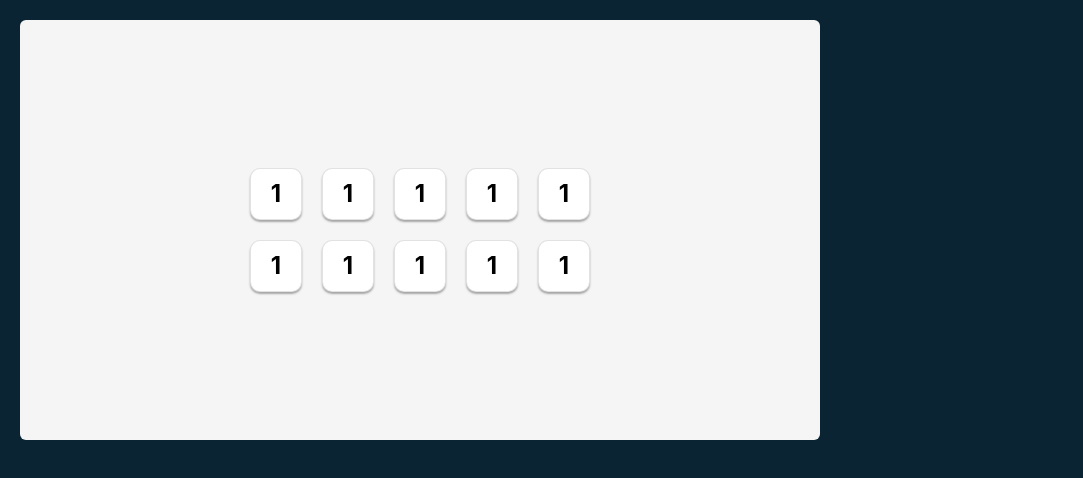
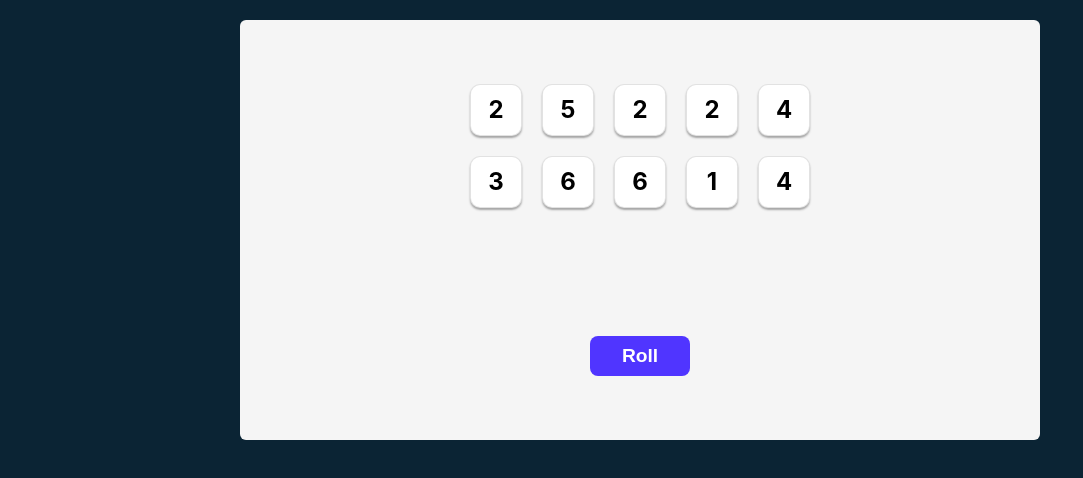
Before and after one commit to EnFuegoV3/Tenzies, a React (Vite) app: page / in a window 1280 px wide. Shown: the top 478 px of the page, without its empty margins (0-1083 px from the left). Built offline with nearby package versions, Linux system fonts and the light colour scheme.

Commit message:
add dice array, roll function, dice elements

```diff
--- a/src/App.jsx
+++ b/src/App.jsx
@@ -5,21 +5,29 @@
 
 function App() {
 
+  const [dice, setDice] = useState(allNewDice());
+
+  const diceElements = dice.map((dieNum, index) => <Die key={index} value={dieNum} />)
+
+  function allNewDice() {
+    const newDice = [];
+    for(let n = 0; n < 10; n++){
+      newDice.push(Math.ceil(Math.random() * 6));
+    }
+    // console.log(newDice);
+    return newDice;
+  }
+
+  function rollDice(){
+    setDice(allNewDice())
+  }
 
   return (
     <main>
       <div className='die-container'>
-        <Die value={1} />
-        <Die value={1} />
-        <Die value={1} />
-        <Die value={1} />
-        <Die value={1} />
-        <Die value={1} />
-        <Die value={1} />
-        <Die value={1} />
-        <Die value={1} />
-        <Die value={1} />
+        {diceElements}
       </div>
+      <button className='roll-dice' onClick={rollDice}>Roll</button>
     </main>
   )
 }
--- a/src/index.css
+++ b/src/index.css
@@ -9,6 +9,11 @@
   margin: 0;
   background-color: #0B2434;
   padding: 20px;
+  /* display: flex;
+  flex-direction: column;
+  justify-content: center;
+  align-items: center; */
+
 }
 
 main {
@@ -19,7 +24,8 @@
   display: flex;
   flex-direction: column;
   align-items: center;
-  justify-content: center;
+  justify-content: space-around;
+  margin: auto;
 }
 
 .die-container {
@@ -46,3 +52,19 @@
 .die-num {
   font-size: 1.5rem;
 }
+
+.roll-dice {
+  /* margin-top: 25px; */
+  width: 100px;
+  height: 40px;
+  background-color: #5035FF;
+  border-radius: 8px;
+  border: none;
+  font-size: 1.2rem;
+  font-weight: 600;
+  color: white;
+}
+
+.roll-dice:active {
+  box-shadow: inset 5px 5px 10px -3px rgba(0, 0, 0, 0.7);
+}
```
